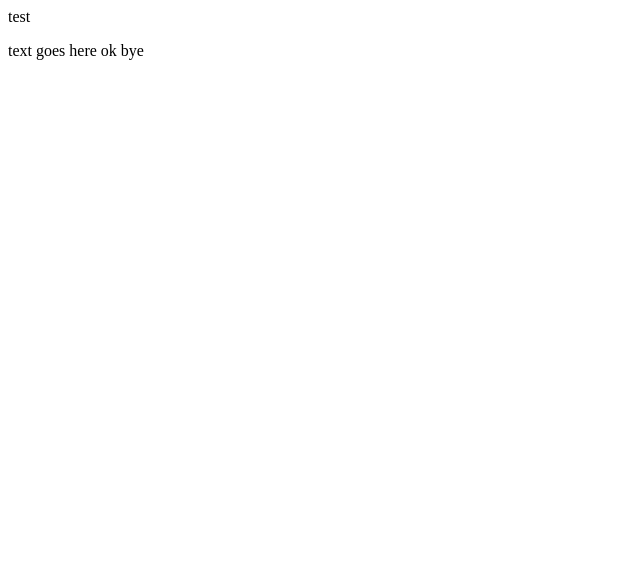
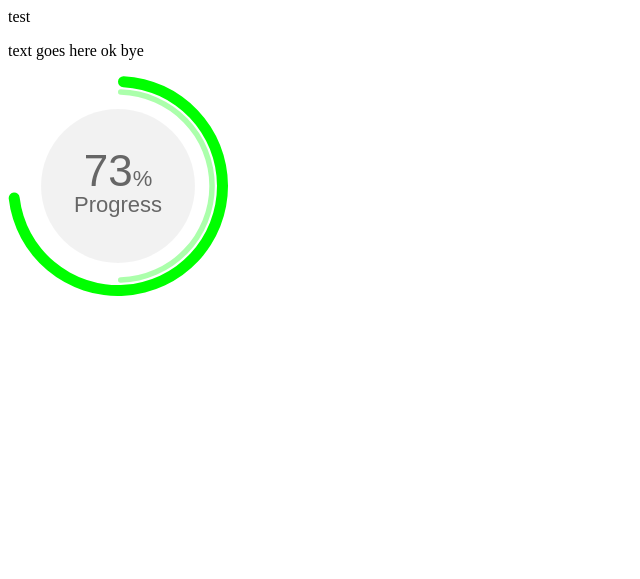
Before and after one commit to ben174/ui-progresspie, a website: page index.html in a window 1280 px wide. Shown: the whole page, without its empty margins (0-640 px from the left). Drawn offline with nearby package versions, Linux system fonts and the light colour scheme.

Commit message:
Working checkpoint

```diff
--- a/index.html
+++ b/index.html
@@ -10,6 +10,13 @@
             // Nothing here!
         }]);
     </script>
+    <style>
+    text {
+      font-family: sans-serif;
+      fill: #666;
+      font-weight: 100;
+    }
+    </style>
   </head>
   <body ng-controller="BasicFirstController">
     <div>
@@ -18,103 +25,94 @@
     <p>text goes here ok bye</p>
     <script>
 
+    var width = 220,
+        height = width,
+        tau = 2 * Math.PI,
+        radius = width / 2,
+        actualInner = radius - (radius * 0.10),
+        actualOuter = radius,
+        gap = radius * 0.02,
+        expectedOuter = actualInner - gap,
+        expectedInner = radius - (radius * 0.17),
+        circleRadius = radius * 0.7,
+        fontSize = radius * 0.4;
 
+    console.log("Actual Inner: " + actualInner);
+    console.log("Actual Outer: " + actualOuter);
+    console.log("Gap: " + gap);
+    console.log("Expected Inner: " + expectedInner);
+    console.log("Expected Outer: " + expectedOuter);
+    console.log("Circle Radius: " + circleRadius);
 
-var width = 960,
-    height = 500,
-    tau = 2 * Math.PI;
-
-// An arc function with all values bound except the endAngle. So, to compute an
-// SVG path string for a given angle, we pass an object with an endAngle
-// property to the `arc` function, and it will return the corresponding string.
     var actualArc = d3.svg.arc()
-    .innerRadius(220)
-    .outerRadius(240)
+        .innerRadius(actualInner)
+        .outerRadius(actualOuter)
+        .cornerRadius(90)
         .startAngle(0);
 
     var expectedArc = d3.svg.arc()
-    .innerRadius(200)
-    .outerRadius(210)
+        .innerRadius(expectedInner)
+        .outerRadius(expectedOuter)
+        .cornerRadius(90)
         .startAngle(0);
 
-// Create the SVG container, and apply a transform such that the origin is the
-// center of the canvas. This way, we don't need to position arcs individually.
+
     var svg = d3.select("body").append("svg")
         .attr("width", width)
         .attr("height", height)
       .append("g")
-    .attr("transform", "translate(" + width / 2 + "," + height / 2 + ")")
+        .attr("transform", "translate(" + radius + "," + radius + ")")
 
-var meters = svg.append("g")
-    .datum({stroke: "#00F"})
+    var centerCircle = svg.append("circle")
+      .attr("cx", 0)
+      .attr("cy", 0)
+      .attr("r", circleRadius)
+      .style("fill", "#000")
+      .style("opacity", "0.05");
+
+    var textGroup = svg.append("g")
+    	.attr("alignment-baseline", "middle");
+
+    var progressVal = textGroup
+      .append("text")
+        .attr("text-anchor", "middle")
+      .append("tspan")
+     	  .text("73")
+        .attr("font-size", fontSize)
+      .append("tspan")
+        .attr("font-size", fontSize / 2)
+     	  .text("%")
+
+    var progressLabel = textGroup.append("text")
+      .attr("font-size", fontSize / 2)
+      .attr("transform", "translate(0, " + fontSize * 0.6 + ")")
+      .attr("text-anchor", "middle")
+     	  .text("Progress")
 
 
+
+    var meters = svg.append("g");
+
     var actual = meters.append("path")
-    .datum({endAngle: 0, color: "#78c000"})
-    .style("fill", "#78c000")
+        .datum({endAngle: 0})
         .attr("d", actualArc)
-    .attr("stroke-width", "10px")
-    .attr("stroke-linejoin", "round");
 
     var expected = meters.append("path")
-    .datum({endAngle: 0, color: "#78c000"})
-    .style("fill", "#78c000")
+        .datum({endAngle: 0})
         .attr("d", expectedArc)
-    .attr("stroke-width", "1px")
-    .attr("stroke-linejoin", "round")
-    .attr("opacity", "0.5");
+        .attr("opacity", "0.33");
 
     function setVal(expectedVal, actualVal) {
       actual.transition().duration(1000).call(arcTween, actualVal * tau, actualArc)
       expected.transition().duration(1000).call(arcTween, expectedVal * tau, expectedArc)
-
-
-
       meters.transition()
         .duration(1000)
         .tween("color", function() {
           var i = d3.interpolate("#F00", "#0F0")
-      return function(t) { meters.attr("stroke", i(t)); };
+          return function(t) { meters.attr("fill", i(t)); };
         });
-
-
     }
 
-
-function cTween(transition) {
-  transition.attrTween("stroke", function(d) {
-    var interpolate = d3.interpolate("#F00", "#0F0");
-    return function(t) {
-      d.stroke = interpolate(t);
-      return arc(d);
-    };
-  });
-
-};
-
-
-function colorTween(transition, newColor) {
-  transition.attrTween("stroke", function(d) {
-    //var interpolate = d3.interpolateRgb(d.color, newColor);
-    var interpolate = d3.interpolateRgb.gamma(2.2)("purple", "orange");
-
-    console.log(d);
-    console.log(d.stroke);
-    console.log(interpolate);
-    return function(t) {
-
-      d.stroke = interpolate(t);
-
-      // Lastly, compute the arc path given the updated data! In effect, this
-      // transition uses data-space interpolation: the data is interpolated
-      // (that is, the end angle) rather than the path string itself.
-      // Interpolating the angles in polar coordinates, rather than the raw path
-      // string, produces valid intermediate arcs during the transition.
-      return meters(d);
-    };
-  });
-
-}
 
 
     // Creates a tween on the specified transition's "d" attribute, transitioning
@@ -168,6 +166,9 @@ function arcTween(transition, newAngle, arc) {
     }
 
 
+    setVal(0.5, 0.74);
+
+
 
 
 
```
Lines whose indentation alone changed are shown as unchanged.
